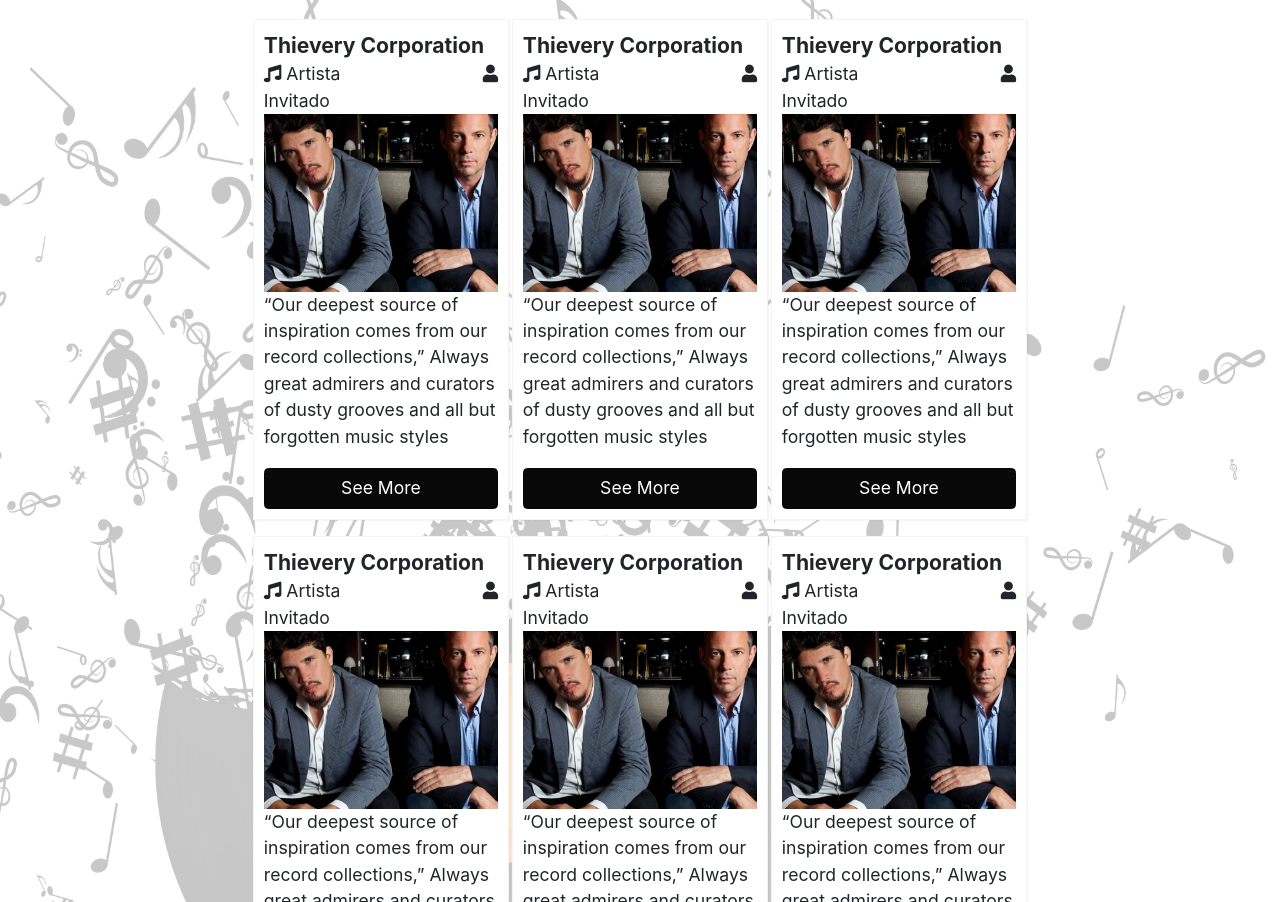
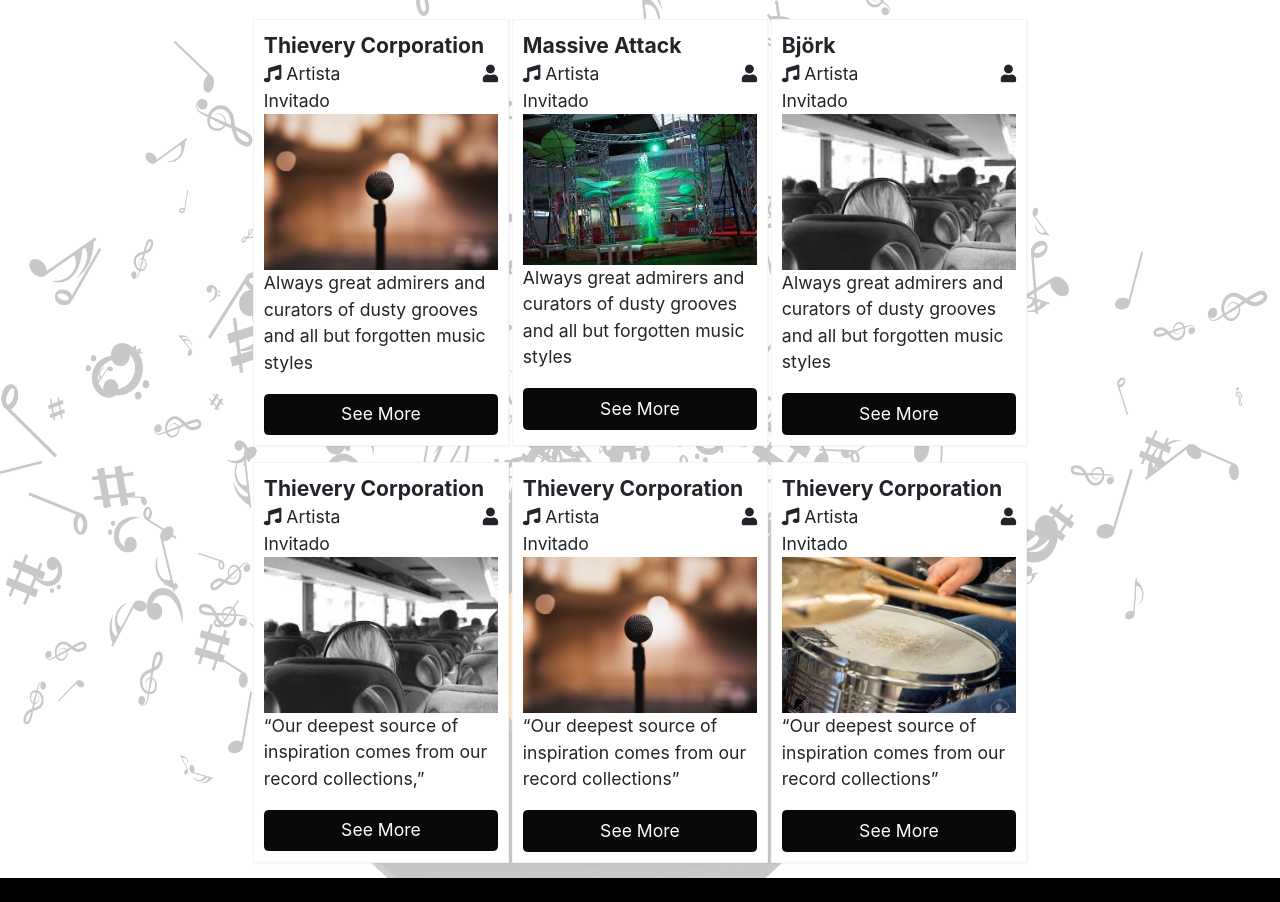
Before and after one commit to bea546/electronicFEST, a website built with Parcel: page src/bandas.html in a window 1280 px wide. Shown: the part 162-1064 px from the top of the page. Built offline with nearby package versions, Linux system fonts and the light colour scheme; some packages are replaced by stand-ins of ours.

Commit message:
initial commit:

```diff
--- a/src/bandas.html
+++ b/src/bandas.html
@@ -61,17 +61,17 @@
                   </div>
 
                   <div class="div__ward__card__bottom">
-                      <img src="/assets/images/thievery-corporation.jpeg" alt="thievery-corporation" class="div__ward__card__img" />
+                      <img src="/assets/images/img2.jpg" alt="thievery-corporation" class="div__ward__card__img" />
 
                       <div>
-                        <p>“Our deepest source of inspiration comes from our record collections,”   Always great admirers and curators of dusty grooves and all but forgotten music styles </p>
+                        <p> Always great admirers and curators of dusty grooves and all but forgotten music styles</p>
                     </div>
                       <button class= "btn btn-primary">See More</button>
                   </div>
               </div>
 
               <div class="div__ward__card">
-                <div class="div__ward__card__title">Thievery Corporation</div>
+                <div class="div__ward__card__title">Massive Attack</div>
                 <div class="div__ward__card__meta">
                     <div class="div__ward__card__category">
                         <span class="fa fa-music"></span>
@@ -84,17 +84,17 @@
                 </div> <!-- /module-card-meta -->
 
                 <div class="div__ward__card__bottom">
-                    <img src="/assets/images/thievery-corporation.jpeg" alt="thievery-corporation" class="div__ward__card__img" />
+                    <img src="/assets/images/img8.jpg" alt="thievery-corporation" class="div__ward__card__img" />
 
                     <div>
-                        <p>“Our deepest source of inspiration comes from our record collections,”   Always great admirers and curators of dusty grooves and all but forgotten music styles </p>
+                        <p> Always great admirers and curators of dusty grooves and all but forgotten music styles </p>
                     </div>
                     <button class="btn btn-primary">See More</button>
                 </div>
             </div>
 
             <div class="div__ward__card">
-              <div class="div__ward__card__title">Thievery Corporation</div>
+              <div class="div__ward__card__title">Björk</div>
               <div class="div__ward__card__meta">
                   <div class="div__ward__card__category">
                       <span class="fa fa-music"></span>
@@ -107,10 +107,10 @@
               </div> <!-- /module-card-meta -->
 
               <div class="div__ward__card__bottom">
-                  <img src="/assets/images/thievery-corporation.jpeg" alt="thievery-corporation" class="div__ward__card__img" />
+                  <img src="/assets/images/img9.jpg" alt="thievery-corporation" class="div__ward__card__img" />
 
                   <div>
-                      <p>“Our deepest source of inspiration comes from our record collections,”   Always great admirers and curators of dusty grooves and all but forgotten music styles </p>
+                      <p> Always great admirers and curators of dusty grooves and all but forgotten music styles </p>
                   </div>
                   <button class="btn btn-primary">See More</button>
               </div>
@@ -130,10 +130,10 @@
             </div> <!-- /module-card-meta -->
 
             <div class="div__ward__card__bottom">
-                <img src="/assets/images/thievery-corporation.jpeg" alt="thievery-corporation" class="div__ward__card__img" />
+                <img src="/assets/images/img9.jpg" alt="thievery-corporation" class="div__ward__card__img" />
 
                 <div>
-                    <p>“Our deepest source of inspiration comes from our record collections,”   Always great admirers and curators of dusty grooves and all but forgotten music styles </p>                </div>
+                    <p>“Our deepest source of inspiration comes from our record collections,”   </p>                </div>
                 <button class="btn btn-primary">See More</button>
             </div>
         </div>
@@ -151,10 +151,10 @@
           </div> <!-- /module-card-meta -->
 
           <div class="div__ward__card__bottom">
-              <img src="/assets/images/thievery-corporation.jpeg" alt="thievery-corporation" class="div__ward__card__img" />
+              <img src="/assets/images/img2.jpg" alt="thievery-corporation" class="div__ward__card__img" />
 
               <div>
-                <p>“Our deepest source of inspiration comes from our record collections,”   Always great admirers and curators of dusty grooves and all but forgotten music styles </p>              </div>
+                <p>“Our deepest source of inspiration comes from our record collections”  </p>              </div>
               <button class="btn btn-primary">See More</button>
           </div>
       </div>
@@ -172,10 +172,10 @@
         </div>
 
         <div class="div__ward__card__bottom">
-            <img src="/assets/images/thievery-corporation.jpeg" alt="thievery-corporation" class="div__ward__card__img" />
+            <img src="/assets/images/img4.jpg" alt="thievery-corporation" class="div__ward__card__img" />
 
             <div>
-                <p>“Our deepest source of inspiration comes from our record collections,”   Always great admirers and curators of dusty grooves and all but forgotten music styles </p>            </div>
+                <p>“Our deepest source of inspiration comes from our record collections”    </p>            </div>
             <button class="btn btn-primary">See More</button>
         </div>
     </div>
```
Also changed, not shown: src/assets/images/TNF.jpg (deleted), src/assets/images/bar.jpg (deleted), src/assets/images/chef.jpg (deleted), src/assets/images/conjeturas.jpg (deleted), src/assets/images/present.jpg (deleted), src/assets/images/spring.jpg (deleted).
